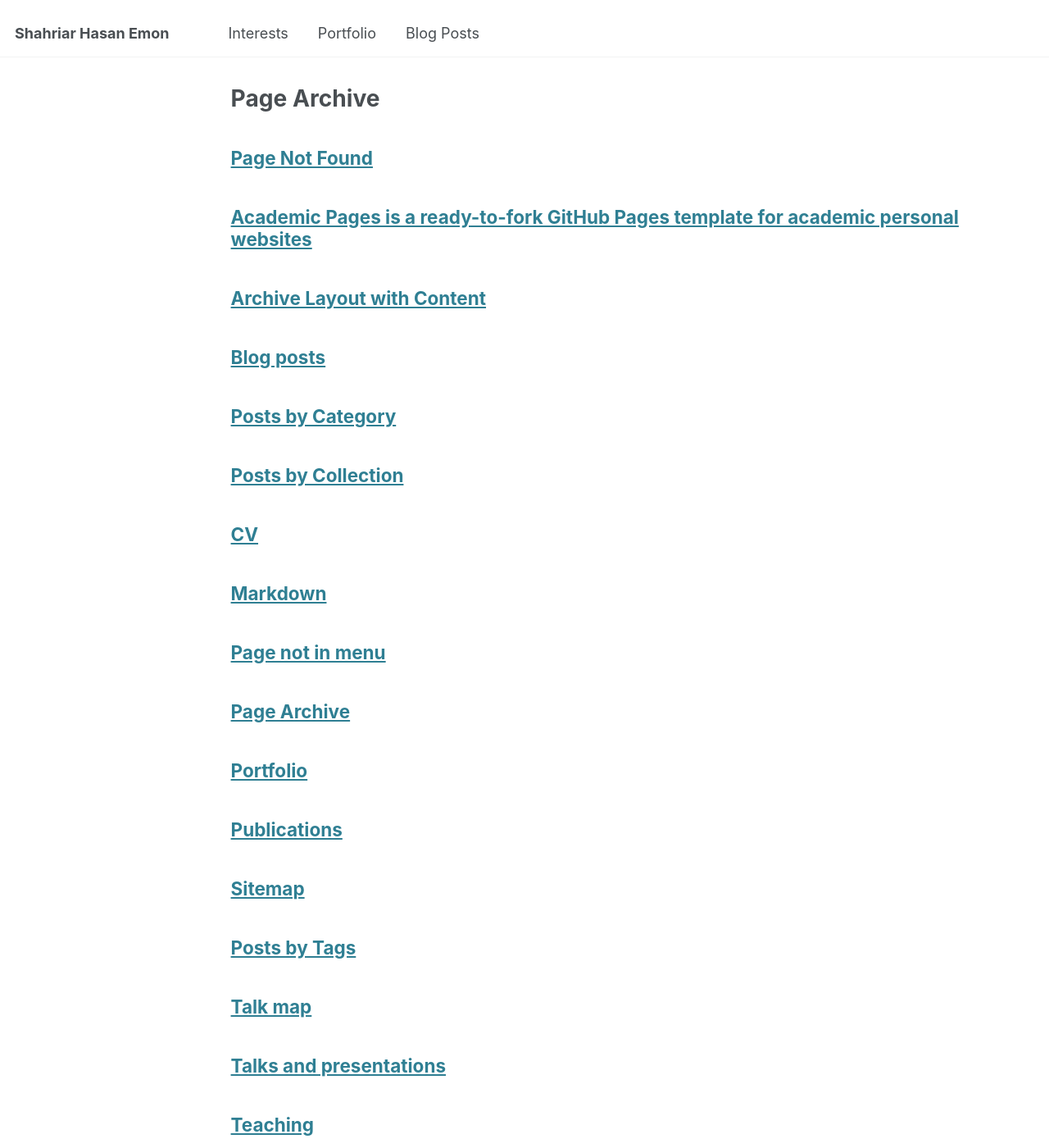
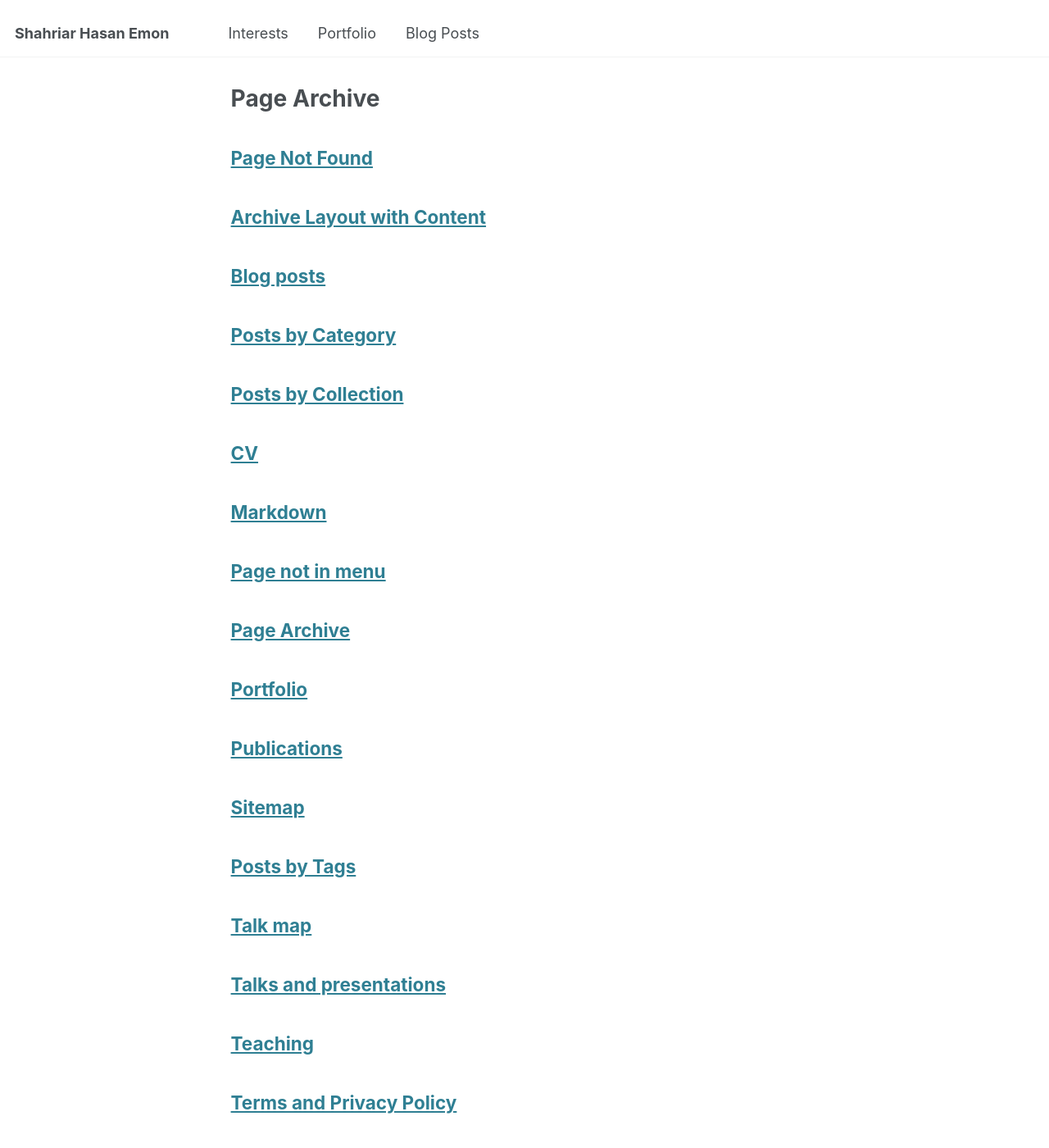
Before and after one commit to eeem0n/eeem0n.github.io, a Jekyll site: the page built from _pages/page-archive.html, in a window 1280 px wide and 1400 px high. Shown: the whole window at 82% size. Built offline with Jekyll 4.4.1, drawn with Linux system fonts in a browser that asks for light colours.

Commit message:
Update about.md

```diff
--- a/_pages/about.md
+++ b/_pages/about.md
@@ -1,15 +1,7 @@
----
-permalink: /
-title: "Academic Pages is a ready-to-fork GitHub Pages template for academic personal websites"
-author_profile: true
-redirect_from:
-  - /about/
-  - /about.html
----
-
-
 About me
 ======
 
-Hello! I'm Shahriar Hasan Emon, an undergraduate student studying Linguistics at [University of Dhaka](https://www.du.ac.bd/). My academic curiosity leans towards Phonetics (which means I make weird noises that freak people out), Phonology, Syntax and South Asian languages, especially Bengali. I am equally drawn to Mathematics, my first love, and Computer Science. I wish to explore the intersection of these fields through Formal Language Theory, NLP, and Computational Linguistics. /
+Hello! I'm Shahriar Hasan Emon, an undergraduate student studying Linguistics at [University of Dhaka](https://www.du.ac.bd/). My academic curiosity leans towards Phonetics (which means I make weird noises that freak people out), Phonology, Syntax and South Asian languages, especially Bengali. I am equally drawn to Mathematics, my first love, and Computer Science. I wish to explore the intersection of these fields through Formal Language Theory, NLP, and Computational Linguistics.
+
+
 When I'm not buried in vowel shifts, I am probably listening to too much music or watching movies, talking politics or history. If you follow me on socials, you may hear me singing or ranting about [random things](/interests/) - unfortunately for you. I wish to learn instruments someday, perhaps keyboard or tabla. I want to start [writing] (/blogposts/) about things but I'm too lazy. I'm currently [working](/portfolio/) on stupid projects as I learn and explore but the serious stuff is coming up.
```
